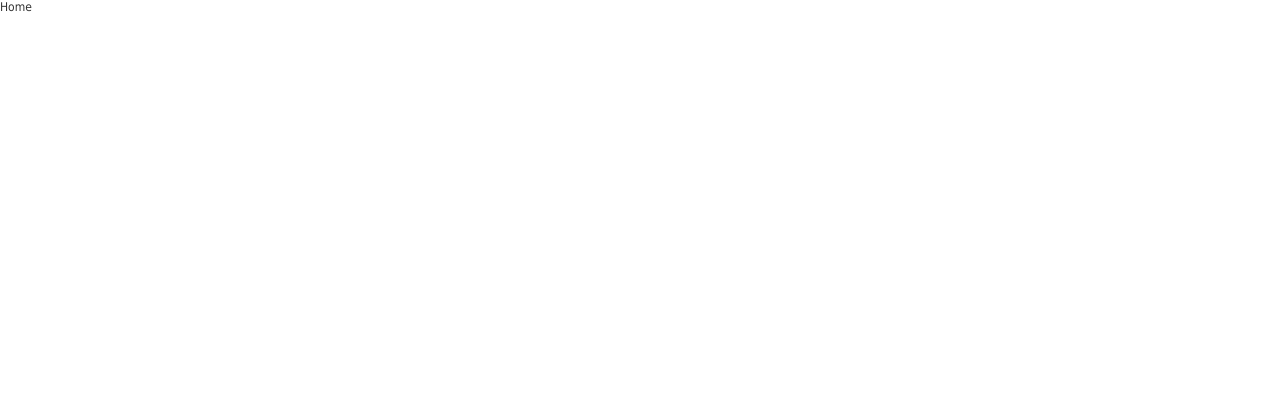
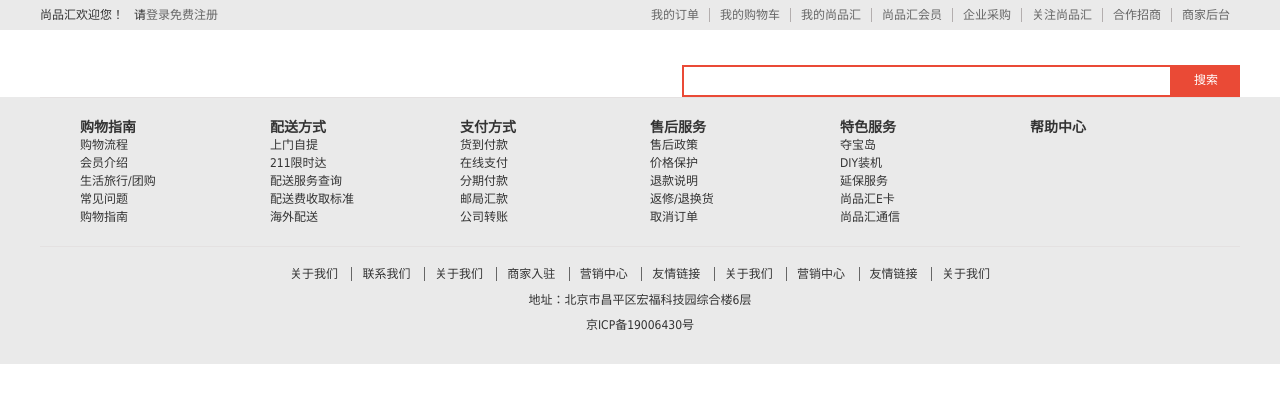
Before and after one commit to yoda1990/front-end-exercise, a Vue app in the folder vue_project/shop-client/: page / in a window 1280 px wide. Shown: the top 402 px of the page. Built offline with nearby package versions, Linux system fonts and the light colour scheme.

Commit message:
footer and header

```diff
--- a/vue_project/shop-client/package.json
+++ b/vue_project/shop-client/package.json
@@ -9,7 +9,7 @@
   },
   "dependencies": {
     "core-js": "^3.6.5",
-    "less-loader": "^10.2.0",
+    "less-loader": "^5.0.0",
     "path": "^0.12.7",
     "vue": "^2.6.11",
     "vue-router": "^3.5.3"
--- a/vue_project/shop-client/src/App.vue
+++ b/vue_project/shop-client/src/App.vue
@@ -1,24 +1,23 @@
 <template>
   <div>
-    <header/>
+    <Header />
     <router-view></router-view>
-    <footer/>
+    <Footer />
   </div>
 </template>
 
 <script>
-import header from './components/header'
-import footer from './components/footer'
+import Header from '/src/components/header/index'
+import Footer from '/src/components/footer/index'
 
 export default {
   name: 'App',
   components: {
-    header,
-    footer
-  }
+    Header,
+    Footer,
+  },
 }
 </script>
 
 <style lang = "less" scoped>
-
 </style>
--- a/vue_project/shop-client/src/components/footer/index.vue
+++ b/vue_project/shop-client/src/components/footer/index.vue
@@ -1,16 +1,169 @@
 <template>
-  <div>footer</div>
+  <div class="footer">
+    <div class="footer-container">
+      <div class="footerList">
+        <div class="footerItem">
+          <h4>购物指南</h4>
+          <ul class="footerItemCon">
+            <li>购物流程</li>
+            <li>会员介绍</li>
+            <li>生活旅行/团购</li>
+            <li>常见问题</li>
+            <li>购物指南</li>
+          </ul>
+        </div>
+        <div class="footerItem">
+          <h4>配送方式</h4>
+          <ul class="footerItemCon">
+            <li>上门自提</li>
+            <li>211限时达</li>
+            <li>配送服务查询</li>
+            <li>配送费收取标准</li>
+            <li>海外配送</li>
+          </ul>
+        </div>
+        <div class="footerItem">
+          <h4>支付方式</h4>
+          <ul class="footerItemCon">
+            <li>货到付款</li>
+            <li>在线支付</li>
+            <li>分期付款</li>
+            <li>邮局汇款</li>
+            <li>公司转账</li>
+          </ul>
+        </div>
+        <div class="footerItem">
+          <h4>售后服务</h4>
+          <ul class="footerItemCon">
+            <li>售后政策</li>
+            <li>价格保护</li>
+            <li>退款说明</li>
+            <li>返修/退换货</li>
+            <li>取消订单</li>
+          </ul>
+        </div>
+        <div class="footerItem">
+          <h4>特色服务</h4>
+          <ul class="footerItemCon">
+            <li>夺宝岛</li>
+            <li>DIY装机</li>
+            <li>延保服务</li>
+            <li>尚品汇E卡</li>
+            <li>尚品汇通信</li>
+          </ul>
+        </div>
+        <div class="footerItem">
+          <h4>帮助中心</h4>
+          <!-- <img src=". /images/wx_cz.jpg"> -->
+        </div>
+      </div>
+      <div class="copyright">
+        <ul class="helpLink">
+          <li>关于我们
+            <span class="space"></span>
+          </li>
+          <li>联系我们
+            <span class="space"></span>
+          </li>
+          <li>关于我们
+            <span class="space"></span>
+          </li>
+          <li>商家入驻
+            <span class="space"></span>
+          </li>
+          <li>营销中心
+            <span class="space"></span>
+          </li>
+          <li>友情链接
+            <span class="space"></span>
+          </li>
+          <li>关于我们
+            <span class="space"></span>
+          </li>
+          <li>营销中心
+            <span class="space"></span>
+          </li>
+          <li>友情链接
+            <span class="space"></span>
+          </li>
+          <li>关于我们</li>
+        </ul>
+        <p>地址：北京市昌平区宏福科技园综合楼6层</p>
+        <p>京ICP备19006430号</p>
+      </div>
+    </div>
+  </div>
 </template>
 
 <script>
 export default {
-    name: 'footer',
-    data () {
-        return {}
-    }
+  name: 'Footer',
+  data() {
+    return {}
+  },
 }
 </script>
 
 <style lang="less" scoped>
+.footer {
+  background-color: #eaeaea;
 
+  .footer-container {
+    width: 1200px;
+    margin: 0 auto;
+    padding: 0 15px;
+
+    .footerList {
+      padding: 20px;
+      border-bottom: 1px solid#e4e1e1;
+      border-top: 1px solid #e4e1e1;
+      overflow: hidden;
+      padding-left: 40px;
+
+      .footerItem {
+        width: 16.6666667%;
+        float: left;
+
+        h4 {
+          font-size: 14px;
+        }
+
+        .footerItemCon {
+          li {
+            line-height: 18px;
+          }
+        }
+
+        &:last-child img {
+          width: 121px;
+        }
+      }
+    }
+
+    .copyright {
+      padding: 20px;
+
+      .helpLink {
+        text-align: center;
+
+        li {
+          display: inline;
+
+          .space {
+            border-left: 1px solid #666;
+            width: 1px;
+            height: 13px;
+            background: #666;
+            margin: 8px 10px;
+          }
+        }
+      }
+
+      p {
+        margin: 10px 0;
+        text-align: center;
+      }
+    }
+  }
+}
 </style>
--- a/vue_project/shop-client/src/components/header/index.vue
+++ b/vue_project/shop-client/src/components/header/index.vue
@@ -33,7 +33,7 @@
         <form action="###" class="searchForm">
           <!--  -->
           <!--  -->
-          <input type="text" id="autocomplete" class="input-error input-xxlarge" v-model="keyword"/>
+          <input type="text" id="autocomplete" class="input-error input-xxlarge" v-model="keyword" />
           <button class="sui-btn btn-xlarge btn-danger" type="button" @click="search">搜索</button>
         </form>
       </div>
@@ -43,101 +43,101 @@
 
 <script>
 export default {
-    name:"header",
-    data(){
-      return{
-         keyword:''
+  name: 'Header',
+  data() {
+    return {
+      keyword: '',
     }
   },
-    methods:{
-      search(){
+  methods: {
+    search() {
       this.$router.push(`/search/${this.keyword}`)
-    }
-  }
+    },
+  },
 }
 </script>
 
 <style lang="less" scoped>
-.header{
-   &>.top{
-      background-color:#eaeaea;
-      height:30px;
-      line-height:30px;
+.header {
+  & > .top {
+    background-color: #eaeaea;
+    height: 30px;
+    line-height: 30px;
 
-      .container{
+    .container {
       width: 1200px;
       margin: 0 auto;
       overflow: hidden;
       .loginList {
-           float:left;
+        float: left;
         p {
-             float:left;
-             margin-right:10px;
+          float: left;
+          margin-right: 10px;
           .register {
-               border-left:1px solid #b3aeae;
-               padding:0 5px;
-               margin-left:5px;
+            border-left: 1px solid #b3aeae;
+            padding: 0 5px;
+            margin-left: 5px;
           }
         }
       }
       .typeList {
-           float:right;
+        float: right;
         a {
-             padding:0 10px;
-             &+a {
-               border-left:1px solid #b3aeae;
+          padding: 0 10px;
+          & + a {
+            border-left: 1px solid #b3aeae;
           }
         }
       }
     }
   }
 
-&>.bottom{
-width:1200px;
-margin:0 auto;
-overflow:hidden;
+  & > .bottom {
+    width: 1200px;
+    margin: 0 auto;
+    overflow: hidden;
 
     .logoArea {
-  float:left;
+      float: left;
 
-.logo{
-img{
-width:175px;
-margin:25px 45px;
+      .logo {
+        img {
+          width: 175px;
+          margin: 25px 45px;
         }
       }
     }
 
-.searchArea{
-float:right;
-margin-top:35px;
+    .searchArea {
+      float: right;
+      margin-top: 35px;
 
       .searchForm {
-overflow:hidden;
+        overflow: hidden;
 
-input{
-box-sizing:border-box;
-width:490px;
-height:32px;
-padding:0px 4px;
-border:2px solid #ea4a36;
-float:left;
+        input {
+          box-sizing: border-box;
+          width: 490px;
+          height: 32px;
+          padding: 0px 4px;
+          border: 2px solid #ea4a36;
+          float: left;
 
           &:focus {
-outline:none;
+            outline: none;
           }
         }
 
-button{
-height:32px;
-width:68px;
-background-color:#ea4a36;
-border:none;
-color:#fff;
-float:left;
-cursor:pointer;
-&:focus{
-outline:none;
+        button {
+          height: 32px;
+          width: 68px;
+          background-color: #ea4a36;
+          border: none;
+          color: #fff;
+          float: left;
+          cursor: pointer;
+          &:focus {
+            outline: none;
           }
         }
       }
--- a/vue_project/shop-client/src/pages/home/index.vue
+++ b/vue_project/shop-client/src/pages/home/index.vue
@@ -1,17 +1,17 @@
 <template>
-    <div>Home</div>
+  <div>
+
+  </div>
 </template>
 
 <script>
-import Header from '/src/components/header/index'
 export default {
-    name: 'home',
-    data () {
-        return {}
-    },
+  name: 'home',
+  data() {
+    return {}
+  },
 }
 </script>
 
 <style lang="less" scoped>
-
 </style>
```
Also changed, not shown: vue_project/shop-client/src/router/router.js (+8 -8 lines), 1 other file (tests, documents, lock files or other folders). Lines whose indentation alone changed are shown as unchanged.
